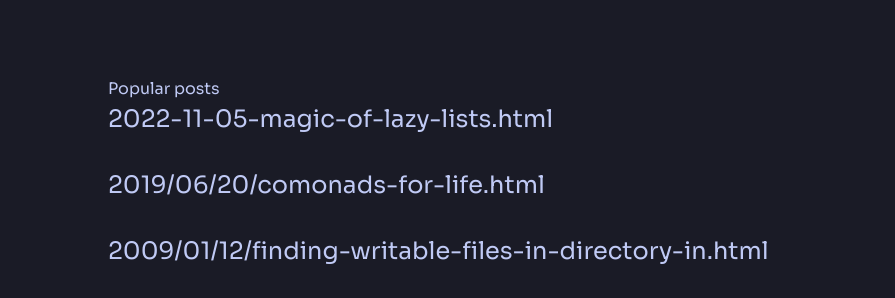
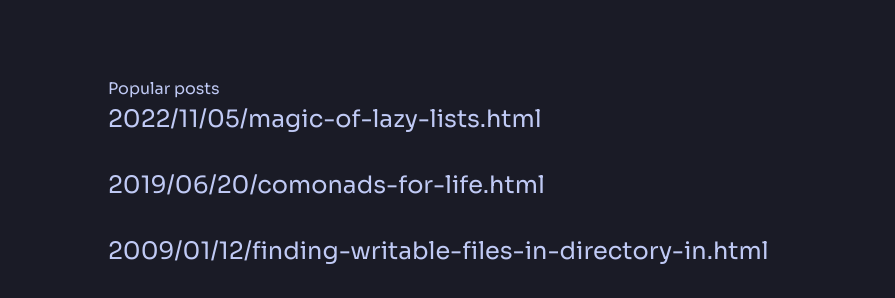
Before and after one commit to justinhj/justinhj.github.io, a Jekyll site: the page built from topposts.html, in a window 1280 px wide. Shown: the part 340-638 px from the top of the page, without its empty margins (192-1087 px from the left). Built offline with Jekyll 4.4.1, drawn with Linux system fonts in a browser that asks for light colours; nearby versions of some CDN libraries.

Commit message:
fix link

```diff
--- a/_config.yml
+++ b/_config.yml
@@ -24,7 +24,7 @@ plugins_dir:
   - jekyll-mentions
 
 top_posts:
-  - 2022-11-05-magic-of-lazy-lists.html
+  - 2022/11/05/magic-of-lazy-lists.html
   - 2019/06/20/comonads-for-life.html
   - 2009/01/12/finding-writable-files-in-directory-in.html
   - 2017/07/16/future-with-timeout.html
```
